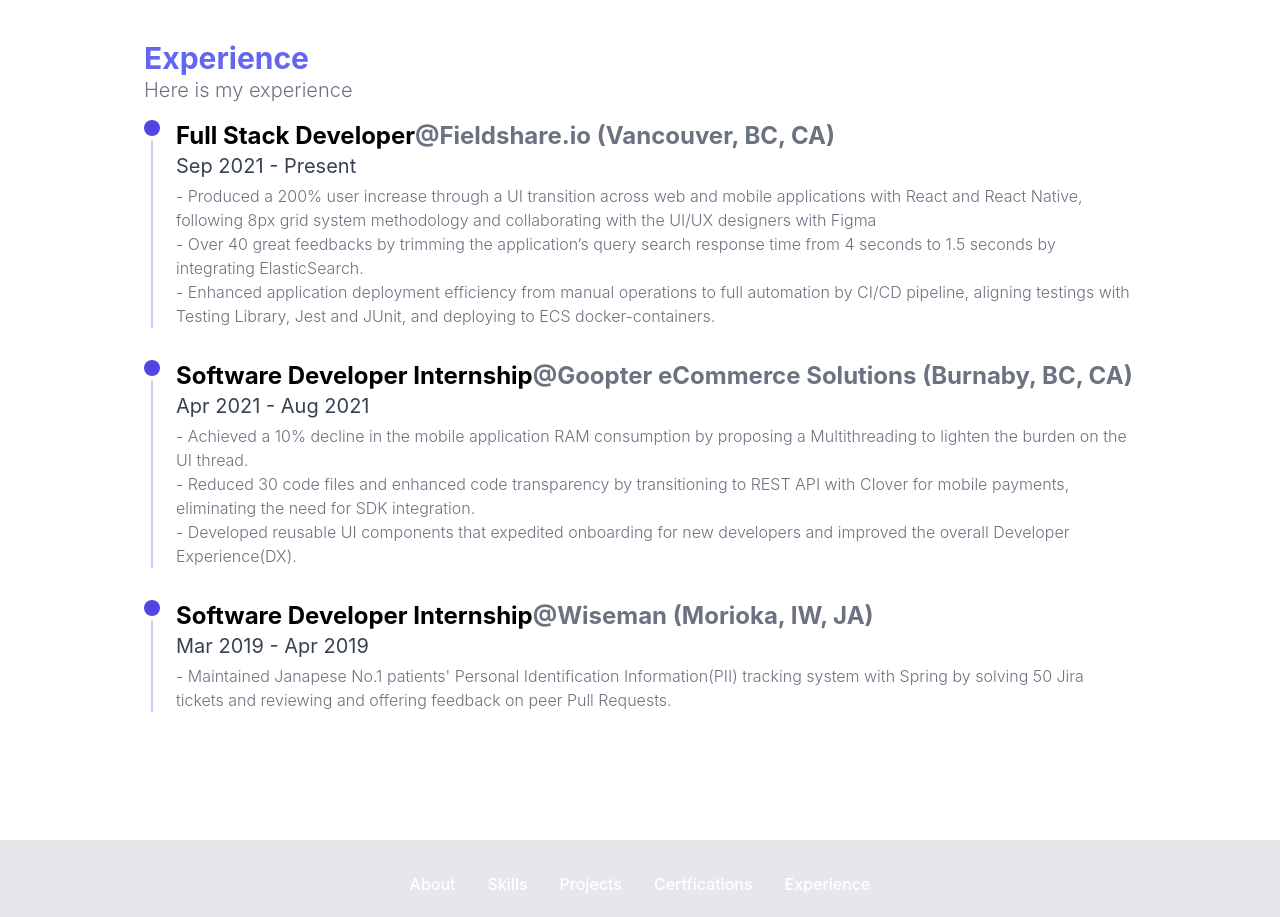
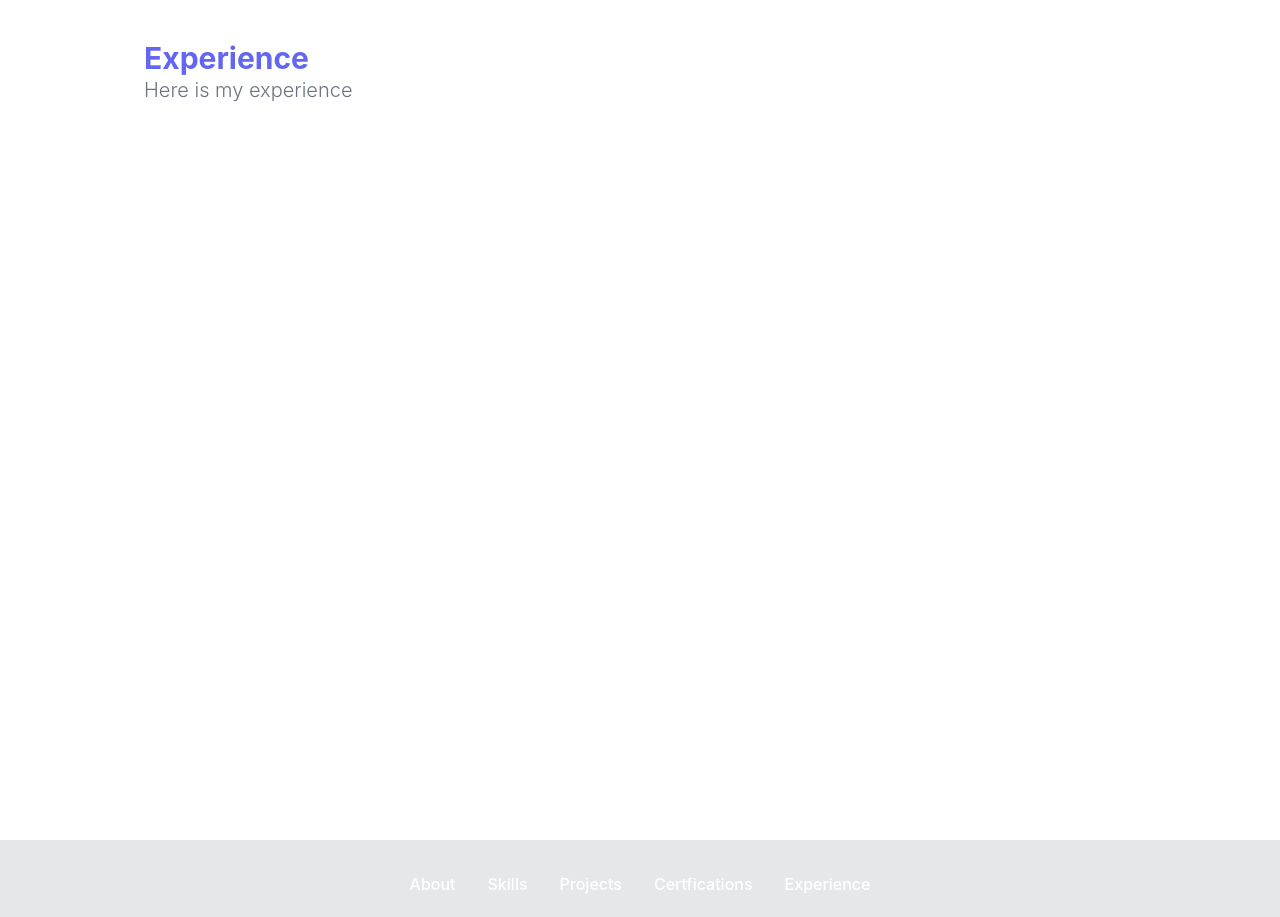
Before and after one commit to kuri-sun/customizable-portfolio, a React (Create React App) app: page / in a window 1280 px wide. Shown: the part 2960-3877 px from the top of the page. Built offline with nearby package versions, Linux system fonts and the light colour scheme.

Commit message:
Added the introduction animation for Experiences

```diff
--- a/src/components/Experience.js
+++ b/src/components/Experience.js
@@ -11,7 +11,12 @@
   roleDescriptions,
 }) {
   return (
-    <div className="flex flex-row gap-4 text-black">
+    <div
+      data-aos="fade-up"
+      data-aos-duration="500"
+      data-aos-offset="100"
+      className="flex flex-row gap-4 text-black "
+    >
       <div className="flex flex-col gap-1 items-center">
         <div className="w-4 h-4 rounded-full bg-indigo-600" />
         <div className="border border-indigo-200 w-0 flex-1" />
```
Also changed, not shown: 1 other file (tests, documents, lock files or other folders).
